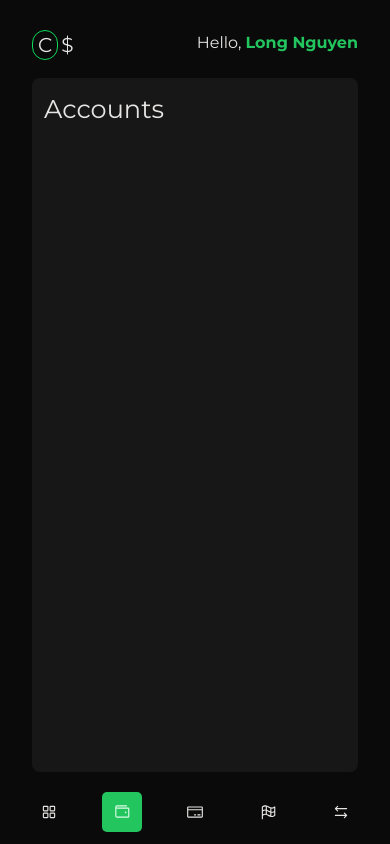
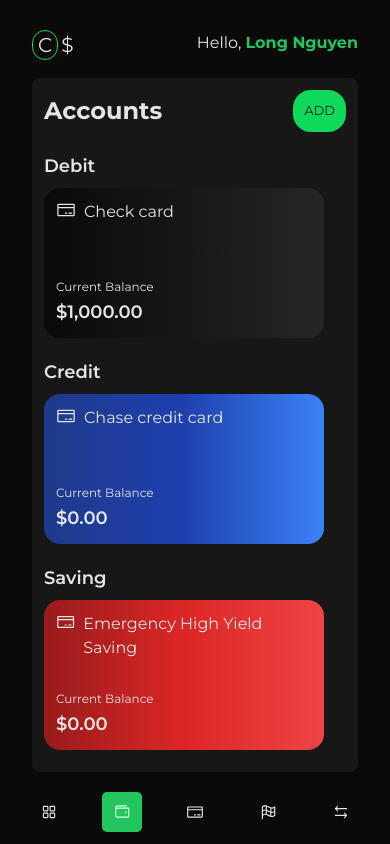
Before and after one commit to nguyenhuynhlong99/cents-sense-front-end, a React (Vite) app: page /accounts in a window 390 px wide. Built offline with nearby package versions, Linux system fonts and the light colour scheme.

Commit message:
Building Accounts page responsively

```diff
--- a/src/data/data.js
+++ b/src/data/data.js
@@ -12,8 +12,9 @@ export const data = {
       accountID: 1,
       userID: 1,
       name: 'Check card',
-      type: 'credit', // [credit, saving, debit]
+      type: 'debit', // [credit, saving, debit]
       balance: 1000,
+      color: 'neutral',
     },
     {
       accountID: 2,
@@ -21,6 +22,23 @@ export const data = {
       name: 'Check card',
       type: 'credit', // [credit, saving, debit]
       balance: 1000,
+      color: 'neutral',
+    },
+    {
+      accountID: 3,
+      userID: 1,
+      name: 'Chase credit card',
+      type: 'credit', // [credit, saving, debit]
+      balance: 0,
+      color: 'blue',
+    },
+    {
+      accountID: 4,
+      userID: 1,
+      name: 'Emergency High Yield Saving',
+      type: 'saving', // [credit, saving, debit]
+      balance: 0,
+      color: 'red',
     },
   ],
   transactions: [
--- a/src/features/overview/LargeOverview.jsx
+++ b/src/features/overview/LargeOverview.jsx
@@ -119,7 +119,7 @@ function LargeOverview({ data }) {
   }
 
   return (
-    <div className="text-base">
+    <div className="text-base mt-4">
       {/* Summary */}
       <section className="mb-4">
         {/* <h3 className="text-lg mb-2">Monthly Summary</h3> */}
--- a/src/features/overview/MobileOverview.jsx
+++ b/src/features/overview/MobileOverview.jsx
@@ -71,7 +71,7 @@ function MobileOverview({ data }) {
 
   return (
     <>
-      <div className="max-w-[300px] m-auto">
+      <div className="max-w-[300px] m-auto pt-3">
         <section className="mb-4">
           <h3 className="text-base font-medium mb-2">
             Total Balance:{' '}
--- a/src/index.css
+++ b/src/index.css
@@ -29,6 +29,7 @@
   --color-blue-100: #e0f2fe;
   --color-blue-700: #0369a1;
   --color-green-100: #dcfce7;
+  --color-green-500: rgb(34 197 94);
   --color-green-700: #15803d;
   --color-yellow-100: #fef9c3;
   --color-yellow-700: #a16207;
@@ -110,7 +111,7 @@ input:focus,
 button:focus,
 textarea:focus,
 select:focus {
-  outline: 2px solid var(--color-brand-600);
+  outline: 2px solid var(--color-green-500);
   outline-offset: -1px;
 }
 
--- a/src/pages/Accounts.jsx
+++ b/src/pages/Accounts.jsx
@@ -1,5 +1,153 @@
+import Heading from '../ui/Heading';
+import { CreditCard } from '@phosphor-icons/react';
+import AccountCard from '../ui/AccountCard';
+import { data } from '../data/data';
+import styled from 'styled-components';
+import { useState } from 'react';
+import Modal from '../ui/Modal';
+
+const Button = styled.button`
+  background-color: #0ed95a;
+  padding: 10px 10px;
+  color: #212121;
+  border-radius: 18px;
+  text-transform: uppercase;
+  font-size: 13px;
+  border: 1px solid transparent;
+
+  &:hover,
+  &:focus {
+    outline: none;
+    border: 1px solid #0ed95a;
+    color: #eee;
+    background-color: transparent;
+  }
+`;
+
 function Accounts() {
-  return <div>Accounts</div>;
+  const [openModal, setOpenModal] = useState(false);
+
+  const { accounts } = data;
+  const userID = 1;
+  const userAccounts = getAllUserAccounts(userID);
+  const userCreditAccounts = userAccounts.filter(
+    (acc) => acc.type === 'credit'
+  );
+  const userDebitAccounts = userAccounts.filter((acc) => acc.type === 'debit');
+  const userSavingAccounts = userAccounts.filter(
+    (acc) => acc.type === 'saving'
+  );
+
+  function getAllUserAccounts(userID) {
+    return accounts.filter((acc) => acc.userID === userID);
+  }
+
+  return (
+    <>
+      <div className="flex items-center justify-between">
+        <Heading>Accounts</Heading>
+        <Button onClick={() => setOpenModal(true)}>
+          <span className="hidden sm:block">Add a new account</span>
+          <span className="sm:hidden">Add</span>
+        </Button>
+      </div>
+
+      <div className="text-base">
+        <section className="mt-5">
+          <h3 className="text-lg font-semibold mb-2">Debit</h3>
+
+          <div className="grid grid-cols-[repeat(auto-fit,minmax(150px,280px))] gap-5">
+            {userDebitAccounts.map((acc) => (
+              <AccountCard
+                key={acc.accountID}
+                balance={acc.balance}
+                name={acc.name}
+                color={acc.color}
+              />
+            ))}
+          </div>
+        </section>
+
+        <section className="mt-5">
+          <h3 className="text-lg font-semibold mb-2">Credit</h3>
+
+          <div className="grid grid-cols-[repeat(auto-fit,minmax(150px,280px))] gap-5">
+            {userCreditAccounts.map((acc) => (
+              <AccountCard
+                key={acc.accountID}
+                balance={acc.balance}
+                name={acc.name}
+                color={acc.color}
+              />
+            ))}
+          </div>
+        </section>
+
+        <section className="mt-5">
+          <h3 className="text-lg font-semibold mb-2">Saving</h3>
+
+          <div className="grid grid-cols-[repeat(auto-fit,minmax(150px,280px))] gap-5">
+            {userSavingAccounts.map((acc) => (
+              <AccountCard
+                key={acc.accountID}
+                balance={acc.balance}
+                name={acc.name}
+                color={acc.color}
+              />
+            ))}
+          </div>
+        </section>
+      </div>
+      <Modal isOpen={openModal} onClose={() => setOpenModal(false)}>
+        <Modal.Header>Add a new account</Modal.Header>
+        <Modal.Body>
+          <form className="divide-y divide-neutral-700 text-base">
+            <div className="py-3 grid grid-cols-1 items-center sm:grid-cols-[10em,_1fr]">
+              <label
+                htmlFor="name"
+                className="font-semibold text-sm sm:text-base"
+              >
+                Name
+              </label>
+              <input
+                type="text"
+                id="name"
+                className="bg-transparent border border-neutral-500 rounded-md  w-full h-9 px-3 py-2 sm:max-w-[250px]"
+              />
+            </div>
+            <div className="py-3 grid grid-cols-1 items-center sm:grid-cols-[10em,_1fr]">
+              <label
+                htmlFor="name"
+                className="font-semibold text-sm sm:text-base"
+              >
+                Starting balance
+              </label>
+              <input
+                type="text"
+                id="name"
+                className="bg-transparent border border-neutral-500 rounded-md  w-full h-9 px-3 py-2 sm:max-w-[250px]"
+              />
+            </div>
+            <div className="py-3 grid grid-cols-1 items-center sm:grid-cols-[10em,_1fr]">
+              <label
+                htmlFor="name"
+                className="font-semibold text-sm sm:text-base"
+              >
+                Type
+              </label>
+              <input
+                type="text"
+                id="name"
+                className="bg-transparent border border-neutral-500 rounded-md  w-full h-9 px-3 py-2 sm:max-w-[250px]"
+              />
+            </div>
+            <div></div>
+          </form>
+        </Modal.Body>
+        <Modal.Footer>Footer</Modal.Footer>
+      </Modal>
+    </>
+  );
 }
 
 export default Accounts;
--- a/src/ui/AccountCard.jsx
+++ b/src/ui/AccountCard.jsx
@@ -1,13 +1,42 @@
+import { CreditCard } from '@phosphor-icons/react';
 import { formatCurrency } from '../utils/helpers';
-import MasterCardIcon from './MasterCardIcon';
+// import MasterCardIcon from './MasterCardIcon';
 
-function AccountCard({ balance, name }) {
+function AccountCard({ balance, name, color = 'teal' }) {
+  function getColor() {
+    switch (color) {
+      case 'teal':
+        return 'from-teal-700 via-teal-500 to-teal-300';
+      case 'silver':
+        return 'from-zinc-800 via-zinc-700 to-zinc-500';
+      case 'gold':
+        return 'from-[#C6B778] via-[#D8C989] to-[#DBD1AA] text-black';
+      case 'green':
+        return 'from-green-800 via-green-700 to-green-500';
+      case 'blue':
+        return 'from-blue-900 via-blue-800 to-blue-500';
+      case 'brown':
+        return 'from-amber-800 via-amber-700 to-amber-600';
+      case 'red':
+        return 'from-red-800 via-red-600 to-red-500';
+      case 'pink':
+        return 'from-pink-600 via-pink-400 to-pink-300';
+      case 'sky':
+        return 'from-sky-600 via-sky-400 to-sky-300';
+      default:
+        return 'from-neutral-950 via-neutral-900 to-neutral-800';
+    }
+  }
+
   return (
-    <div className="bg-gradient-to-r from-green-700 via-green-500 to-green-400 rounded-2xl p-3 h-[150px] w-full lg:max-w-none">
+    <div
+      className={`bg-gradient-to-r ${getColor()} rounded-2xl p-3 h-[150px] w-full`}
+    >
       <div className="flex flex-col h-full">
-        <div className="flex items-center justify-between">
-          <span className="text-xl block max-w-350px]">{name}</span>
-          <MasterCardIcon />
+        <div className="flex gap-2">
+          <CreditCard size={20} />
+          <span className="text-base   block max-w-350px]">{name}</span>
+          {/* <MasterCardIcon /> */}
         </div>
 
         <div className="mt-auto">
--- a/src/ui/Heading.jsx
+++ b/src/ui/Heading.jsx
@@ -1,5 +1,5 @@
 function Heading({ children }) {
-  return <h1 className="text-2xl font-bold md:text-4xl mb-4">{children}</h1>;
+  return <h1 className="text-2xl font-bold md:text-4xl">{children}</h1>;
 }
 
 export default Heading;
--- /dev/null
+++ b/src/ui/Modal.jsx
@@ -0,0 +1,52 @@
+import { createContext, useContext } from 'react';
+
+const ModalContext = createContext();
+
+function Modal({ children, isOpen, onClose }) {
+  return (
+    isOpen && (
+      <div
+        onClick={onClose}
+        className="fixed top-0 left-0 w-full h-full overflow-x-hidden overflow-y-hidden bg-[rgba(0,0,0,0.8)] z-[1] px-5"
+      >
+        <div
+          onClick={(e) => e.stopPropagation()}
+          className="max-w-[700px] my-[200px] mx-auto"
+        >
+          <div className="bg-neutral-800 rounded-lg p-3">
+            <ModalContext.Provider value={{ onClose }}>
+              {children}
+            </ModalContext.Provider>
+          </div>
+        </div>
+      </div>
+    )
+  );
+}
+
+const ModalHeader = ({ children }) => {
+  const { onClose } = useContext(ModalContext);
+
+  return (
+    <div className="flex items-center justify-between text-xl sm:text-2xl">
+      <div>{children}</div>
+      <button onClick={onClose}>
+        <span className="text-3xl">&times;</span>
+      </button>
+    </div>
+  );
+};
+
+const ModalBody = ({ children }) => {
+  return <div>{children}</div>;
+};
+
+const ModalFooter = ({ children }) => {
+  return <div>{children}</div>;
+};
+
+Modal.Header = ModalHeader;
+Modal.Body = ModalBody;
+Modal.Footer = ModalFooter;
+
+export default Modal;
```
